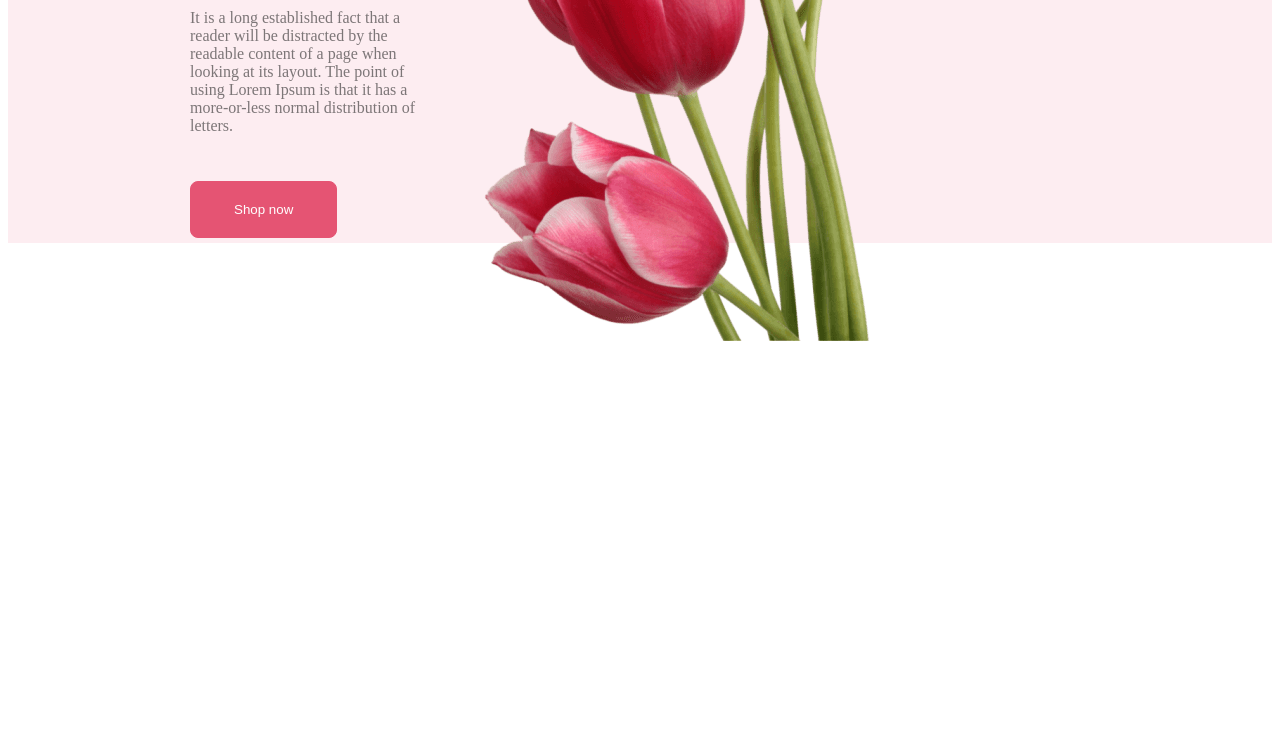
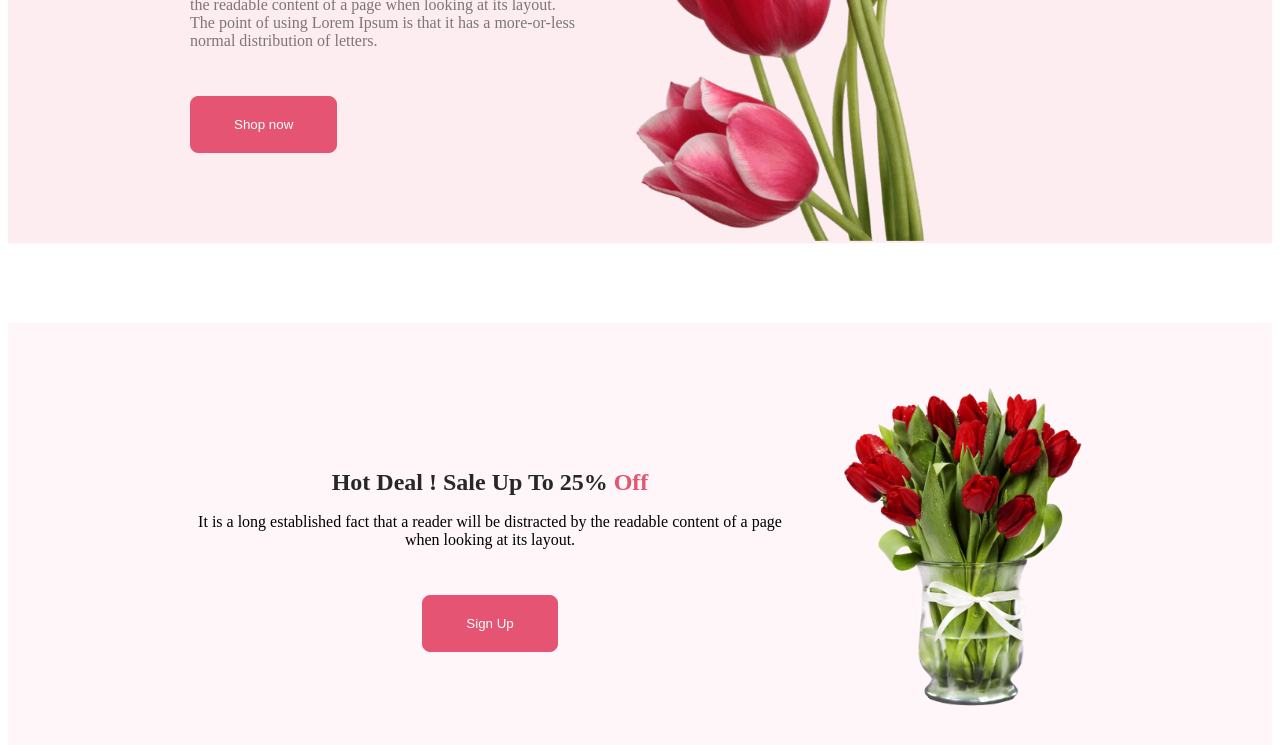
Before and after one commit to probinbro/Assignment1, a plain HTML site: page index.html in a window 1280 px wide. Shown: the part 445-1190 px from the top of the page. Before the commit the page ends 800 px from the top, so only its background shows below. Drawn offline with Linux system fonts and the light colour scheme.

Commit message:
Adding 3rd section

```diff
--- a/index.html
+++ b/index.html
@@ -7,7 +7,7 @@
     <link rel="stylesheet" href="style.css">
 </head>
 <body>
-
+   <main>
     <section class="section1">
         <div class="flower_intro">
           <div class="flower_intro_text">
@@ -20,16 +20,39 @@
             </p>
             <button class="btn">Shop now</button>
           </div>
-          <div class="bannerPhoto">
+          <div class="Flower_photo">
             <img src="./Flower Asset/pngwing 10.png" alt="" />
           </div>
         </div>
       </section>
+      <!-- Featured Flower Section -->
+
+      <section class="section2">
+
+      </section>
+     <!-- Hot Deal Section -->
+
+     <section class="section3">
+
+            <div class="sign_up">
+              <div class="sign_up_text">
+                <h1>Hot Deal ! Sale Up To 25% <span>Off</span></h1>
+                <p>
+                  It is a long established fact that a reader will be distracted by
+                  the readable content of a page when looking at its layout.
+                </p>
+                <button class="btn">Sign Up</button>
+              </div>
+              <div class="sign_up_image">
+                <img src="./Flower Asset/pngwing 8.png" alt="" />
+              </div>
+            </div>
 
 
-   <main>
+     </section>
+    </main>
 
-   </main>
+
 
    <footer>
 
--- a/style.css
+++ b/style.css
@@ -2,7 +2,7 @@
   background: rgba(229, 84, 115, 0.1);
 }
 
-  .flower_intro{
+.flower_intro {
   display: flex;
   height: 600px;
   justify-content: space-between;
@@ -30,3 +30,40 @@
   cursor: pointer;
   border: 1px solid #e55473;
 }
+.btn:hover {
+  background-color: transparent;
+  border: 1px solid gray;
+  transition: 0.4s;
+  color: gray;
+}
+.Flower_photo img {
+  height: 600px;
+}
+
+.section3 {
+  margin: 80px 0;
+  background-color: #e554730d;
+  padding: 60px 0;
+}
+.sign_up {
+  display: flex;
+  justify-content: center;
+  align-items: center;
+  max-width: 900px;
+  margin: auto;
+  gap: 50px;
+}
+.sign_up .sign_up_text {
+  text-align: center;
+}
+.sign_up_text h1 {
+  margin-bottom: 17px;
+  color: #272727;
+}
+.sign_up_text h1 span {
+  color: #e55473;
+}
+.sign_up_image img {
+  width: 250px;
+  height: auto;
+}
```
Lines whose indentation alone changed are shown as unchanged.
